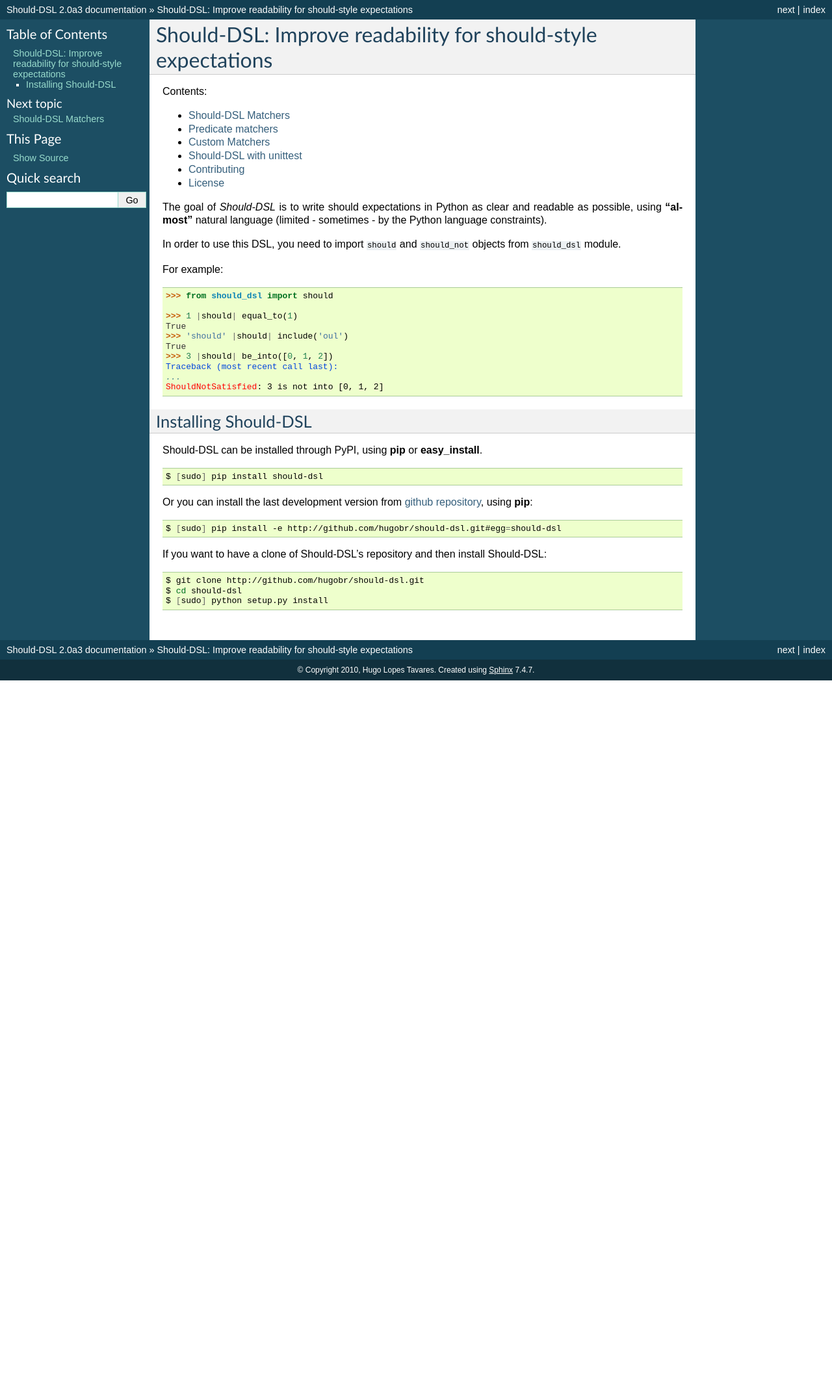
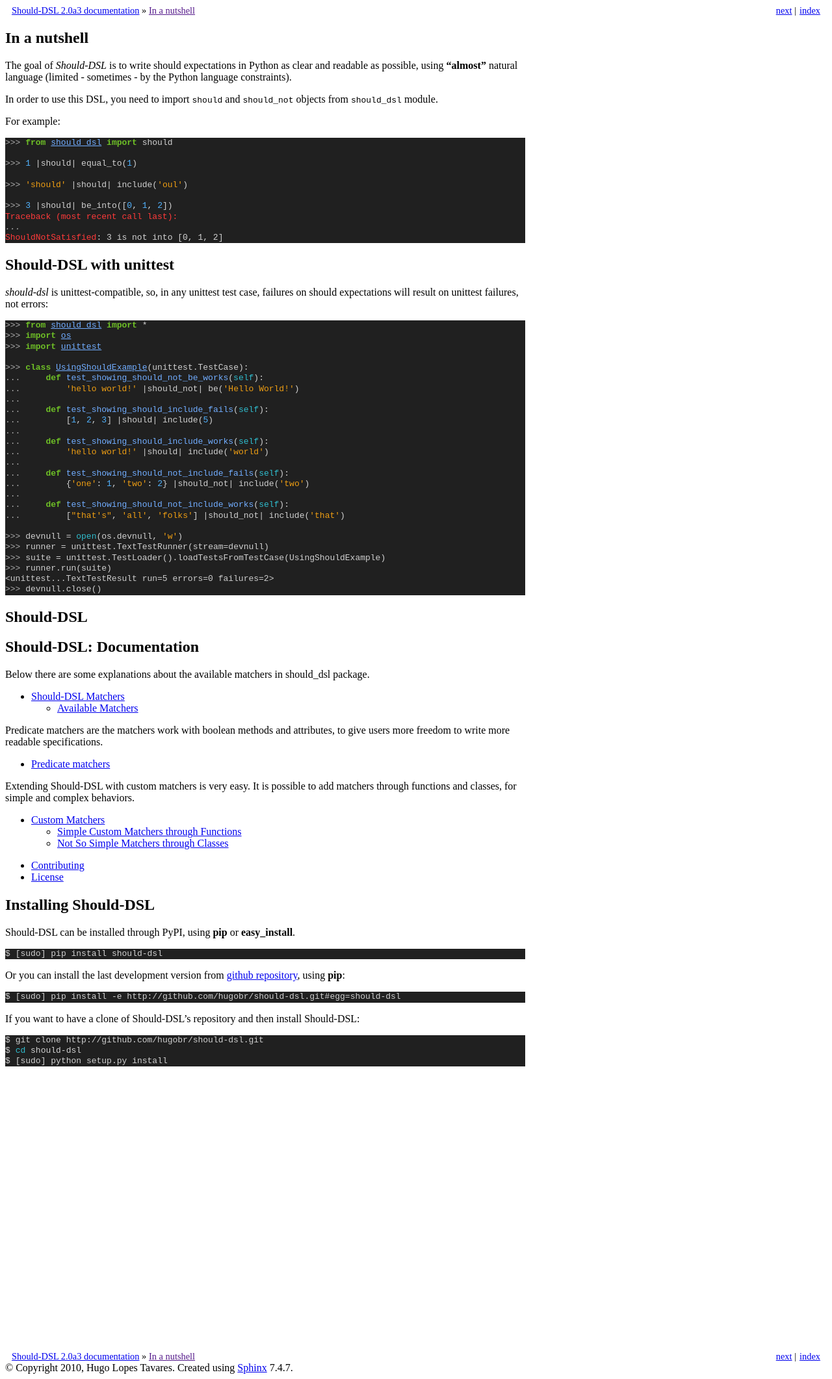
Before and after one commit to nsi-iff/should-dsl, a Sphinx documentation site: the page built from docs/index.rst, in a window 1280 px wide. Shown: the whole page at 65% size. Built offline with Sphinx 7.4.7, drawn with Linux system fonts in a browser that asks for light colours; before the commit the page ends 1047 px from its top, so only the background shows below that.

Commit message:
merged Gustavo's work

```diff
--- a/docs/conf.py
+++ b/docs/conf.py
@@ -81,7 +81,10 @@
 #show_authors = False
 
 # The name of the Pygments (syntax highlighting) style to use.
-pygments_style = 'sphinx'
+pygments_style = 'native'
+#['manni', 'perldoc', 'borland', 'colorful', 'default', 'murphy', 'trac', 'fruity', 'autumn', 'bw', 'emacs', 'pastie', 'friendly', 'native']
+
+
 
 # A list of ignored prefixes for module index sorting.
 #modindex_common_prefix = []
@@ -91,12 +94,13 @@
 
 # The theme to use for HTML and HTML Help pages.  See the documentation for
 # a list of builtin themes.
-html_theme = 'default'
+html_theme = 'basic'
 
 # Theme options are theme-specific and customize the look and feel of a theme
 # further.  For a list of options available for each theme, see the
 # documentation.
-#html_theme_options = {}
+html_theme_options = {
+}
 
 # Add any paths that contain custom themes here, relative to this directory.
 #html_theme_path = []
--- a/docs/index.rst
+++ b/docs/index.rst
@@ -1,20 +1,6 @@
-.. ..include:: ../README.rst
 
-=============================================================
-Should-DSL: Improve readability for should-style expectations
-=============================================================
-
-Contents:
-
-.. toctree::
-    :maxdepth: 1
-
-    available_matchers
-    predicate_matchers
-    custom_matchers
-    unittest
-    contributing
-    license
+In a nutshell
+=============
 
 
 The goal of *Should-DSL* is to write should expectations in Python as clear and readable as possible, using **"almost"** natural language (limited - sometimes - by the Python language constraints).
@@ -26,16 +12,82 @@
     >>> from should_dsl import should
 
     >>> 1 |should| equal_to(1)
-    True
+
     >>> 'should' |should| include('oul')
-    True
+
     >>> 3 |should| be_into([0, 1, 2])
     Traceback (most recent call last):
     ...
     ShouldNotSatisfied: 3 is not into [0, 1, 2]
 
+Should-DSL with unittest
+-------------------------
+
+*should-dsl* is unittest-compatible, so, in any unittest test case, failures on should expectations will result on unittest failures, not errors::
+
+    >>> from should_dsl import *
+    >>> import os
+    >>> import unittest
+
+    >>> class UsingShouldExample(unittest.TestCase):
+    ...     def test_showing_should_not_be_works(self):
+    ...         'hello world!' |should_not| be('Hello World!')
+    ...
+    ...     def test_showing_should_include_fails(self):
+    ...         [1, 2, 3] |should| include(5)
+    ...
+    ...     def test_showing_should_include_works(self):
+    ...         'hello world!' |should| include('world')
+    ...
+    ...     def test_showing_should_not_include_fails(self):
+    ...         {'one': 1, 'two': 2} |should_not| include('two')
+    ...
+    ...     def test_showing_should_not_include_works(self):
+    ...         ["that's", 'all', 'folks'] |should_not| include('that')
+
+    >>> devnull = open(os.devnull, 'w')
+    >>> runner = unittest.TextTestRunner(stream=devnull)
+    >>> suite = unittest.TestLoader().loadTestsFromTestCase(UsingShouldExample)
+    >>> runner.run(suite)
+    <unittest...TextTestResult run=5 errors=0 failures=2>
+    >>> devnull.close()
+
+
+Should-DSL
+==========
+
+Should-DSL: Documentation
+-------------------------
+
+Below there are some explanations about the available matchers in should_dsl package.
+
+.. toctree::
+
+    available_matchers
+
+
+Predicate matchers are the matchers work with boolean methods and attributes, to give users more freedom to write more readable specifications.
+
+.. toctree::
+
+    predicate_matchers
+
+
+Extending Should-DSL with custom matchers is very easy. It is possible to add matchers through functions and classes, for simple and complex behaviors.
+
+.. toctree::
+
+    custom_matchers
+
+
+.. toctree::
+
+    contributing
+    license
+
+
 Installing Should-DSL
-=====================
+---------------------
 
 
 Should-DSL can be installed through PyPI, using :command:`pip` or :command:`easy_install`.
```
